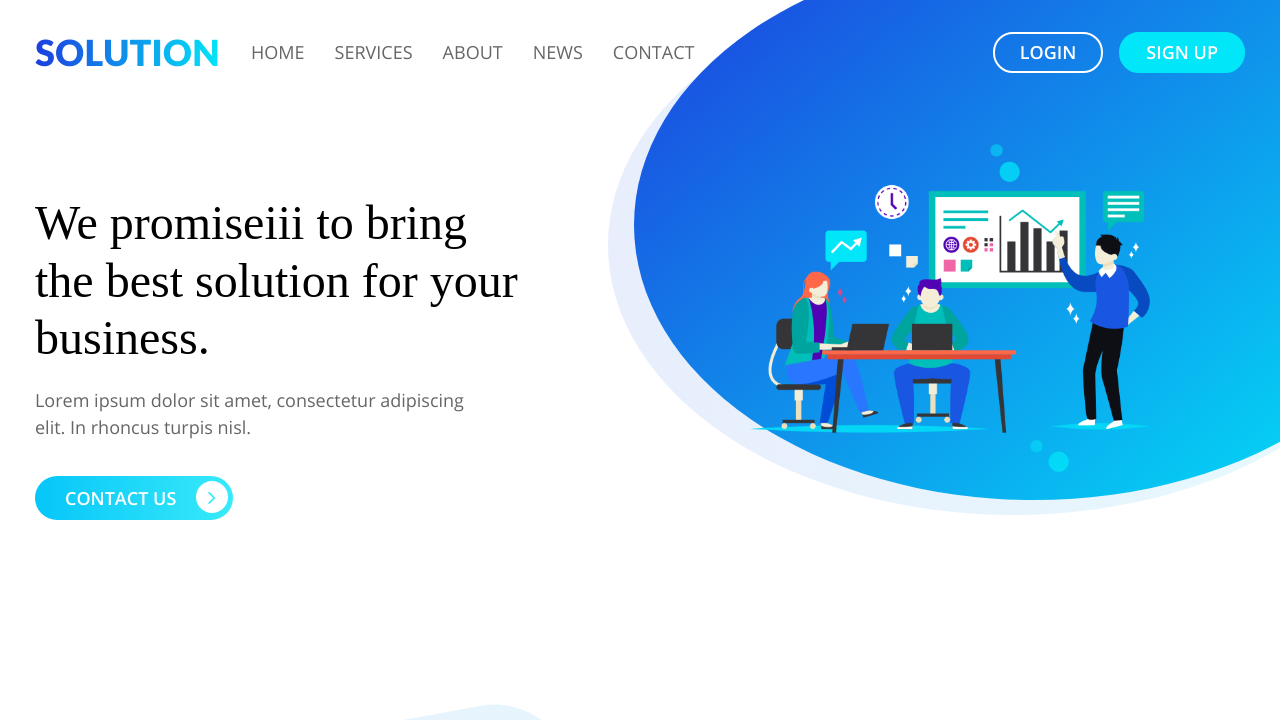
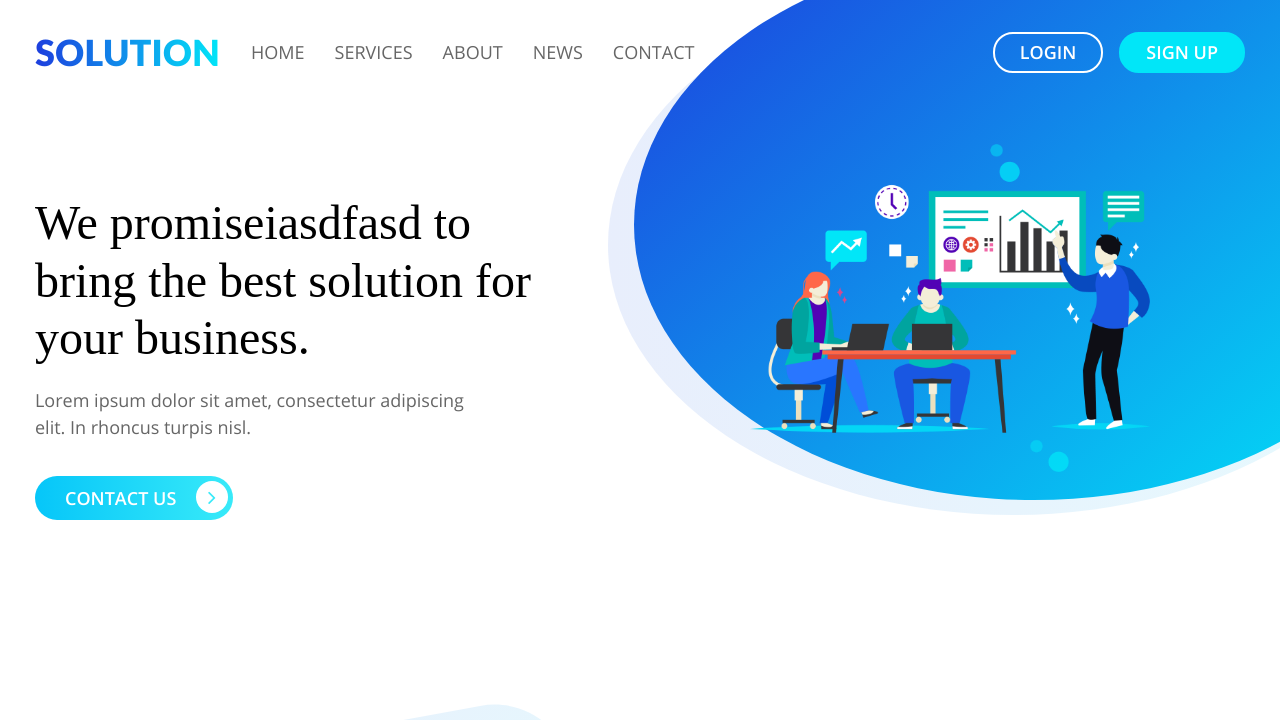
Before and after one commit to jmalberola/solution, a plain HTML site: page index.html in a window 1280 px wide. Shown: the top 720 px of the page. Drawn offline with Linux system fonts and the light colour scheme; a web font is replaced by a local one.

Commit message:
modifique

```diff
--- a/index.html
+++ b/index.html
@@ -47,7 +47,7 @@
     <div class="container">
         <div class="row">
             <div class="col-md-6">
-                <h1> We promiseiii to bring
+                <h1> We promiseiasdfasd to bring
                     the best <span>solution</span> for
                     your business. </h1>
                 <p> Lorem ipsum dolor sit amet, consectetur adipiscing elit. In rhoncus turpis nisl. </p>
```
